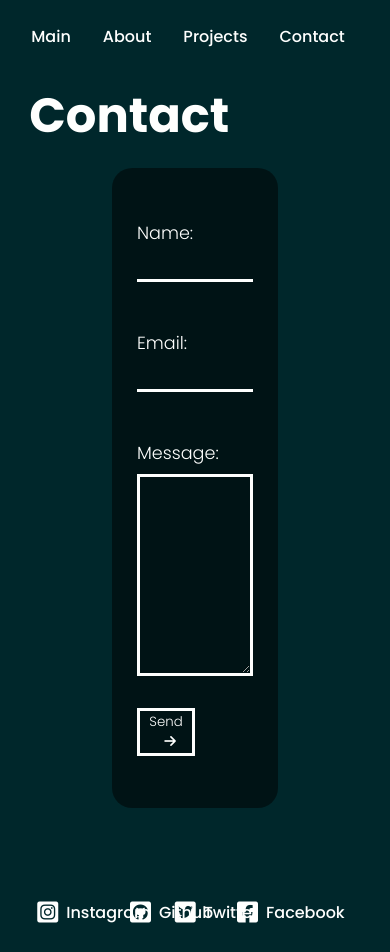
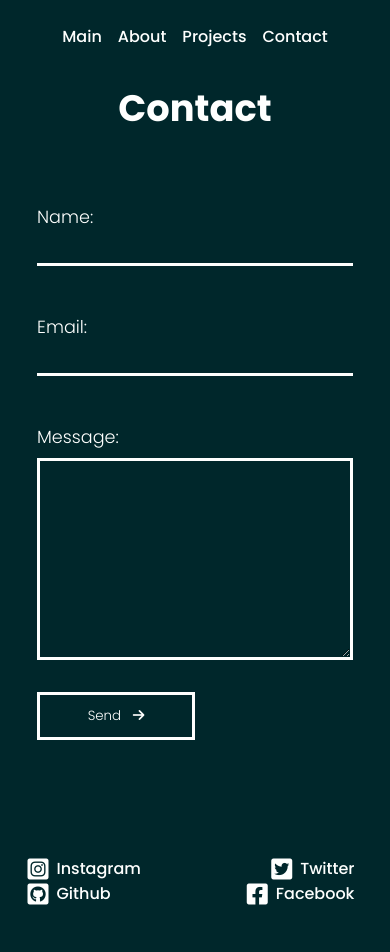
Before and after one commit to PatrikDemel/patrikdemel.github.io, a PHP site: page /contact.html in a window 390 px wide. After the commit the page ends 905 px from the top, so only its background shows below. Run offline with PHP 8.4, Linux system fonts and the light colour scheme; some libraries are stand-ins or nearby versions.

Commit message:
finished

```diff
--- a/personal-portfolio/css/contact.css
+++ b/personal-portfolio/css/contact.css
@@ -71,3 +71,14 @@
 .form-message-input:focus {
   border-color: var(--hover-color);
 }
+
+@media screen and (max-width: 769px) {
+  #form-background {
+    background-color: transparent;
+    width: 90%;
+  }
+
+  #contact-form {
+    width: 100%;
+  }
+}
--- a/personal-portfolio/css/styles.css
+++ b/personal-portfolio/css/styles.css
@@ -129,3 +129,55 @@ body {
 .navbar-link:hover::after {
   width: 100%;
 }
+
+@media screen and (max-width: 769px) {
+  body {
+    max-width: 90vw;
+  }
+
+  #navbar {
+    width: 100%;
+    justify-content: center;
+  }
+
+  .navbar-link {
+    font-size: 1rem;
+    margin: 0 0.5rem;
+  }
+
+  #footer {
+    flex-direction: column;
+    align-items: normal;
+    padding-bottom: 5rem;
+  }
+
+  .footer-container {
+    width: 100%;
+    margin: 0;
+    justify-content: space-between;
+  }
+
+  .footer-container:nth-of-type(2) {
+    margin: 0;
+    justify-content: space-between;
+  }
+
+  .heading-1 {
+    font-size: 2.3rem;
+    text-align: center;
+  }
+
+  .heading-2 {
+    font-size: 1.5rem;
+  }
+
+  .heading-3 {
+    font-size: 1rem;
+  }
+}
+
+@media screen and (min-width: 1440px) and (max-width: 2560px) {
+  body {
+    max-width: 50vw;
+  }
+}
```
Also changed, not shown: personal-portfolio/css/about.css (+40 -0 lines), personal-portfolio/css/index.css (+38 -0 lines).
